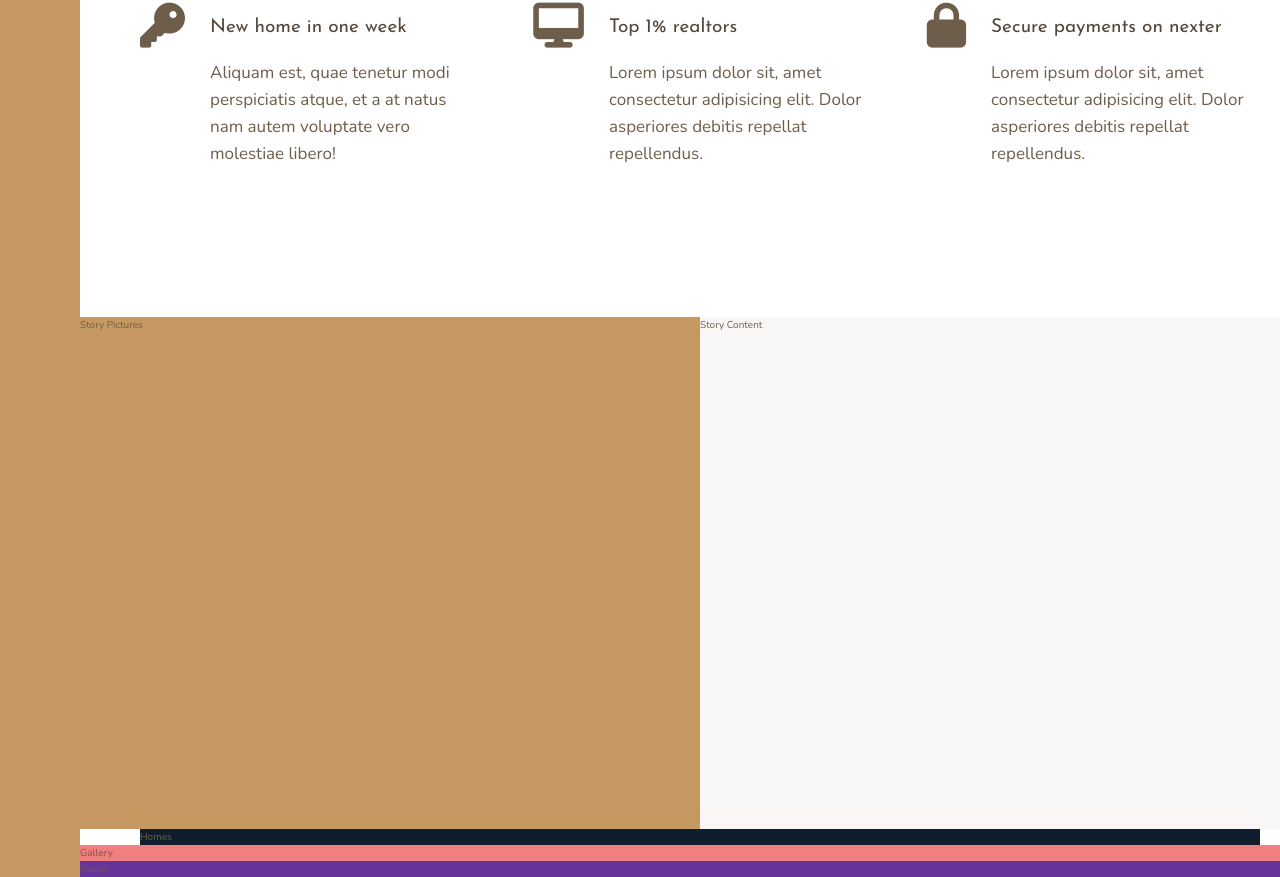
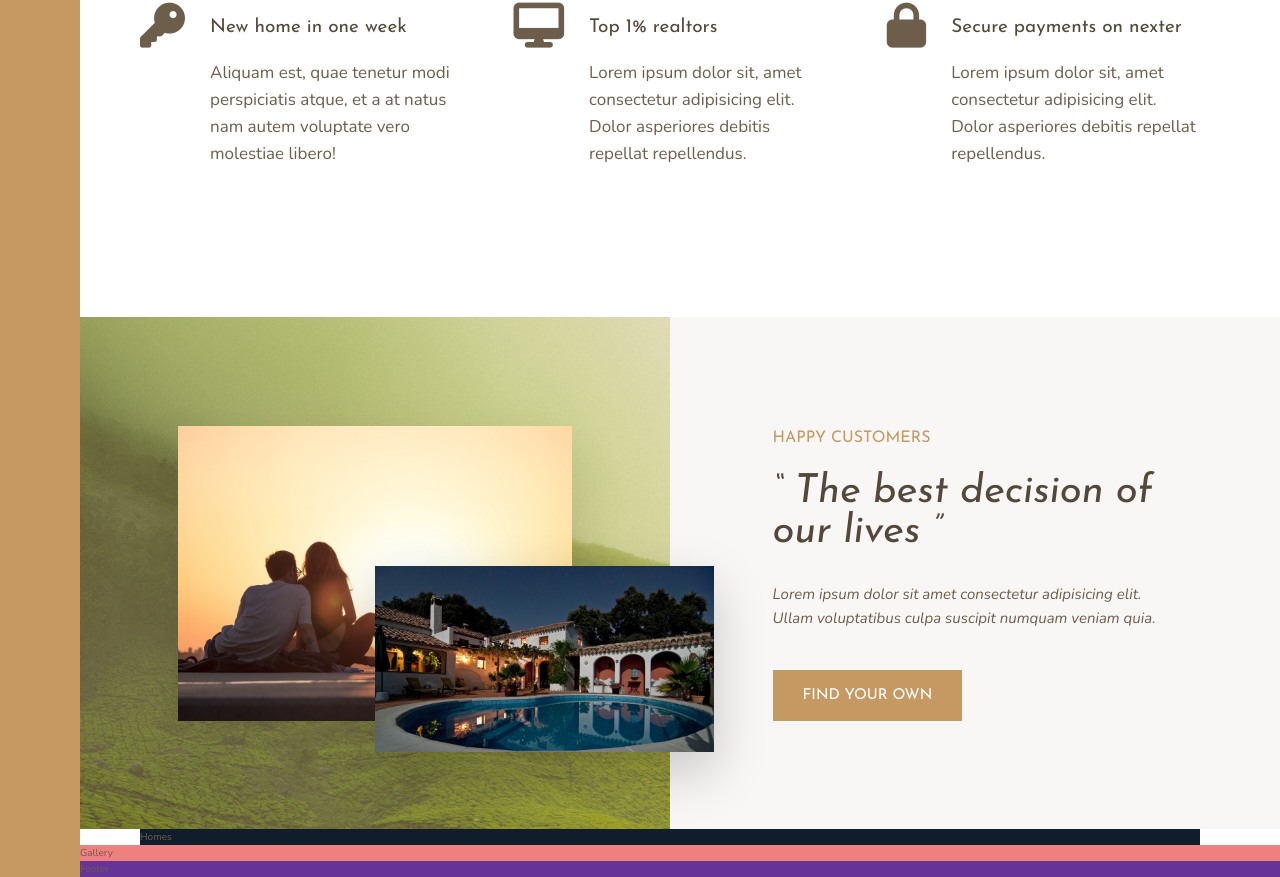
Before and after one commit to prasad-k-s/Nexter, a website: page index.html in a window 1280 px wide. Shown: the part 1018-1895 px from the top of the page. Drawn offline with nearby package versions, Linux system fonts and the light colour scheme.

Commit message:
build story section

```diff
--- a/index.html
+++ b/index.html
@@ -76,8 +76,25 @@
         </p>
       </div>
     </div>
-    <div class="story__pictures">Story Pictures</div>
-    <div class="story__content">Story Content</div>
+    <div class="story__pictures">
+      <img
+        src="img/story-1.jpeg"
+        alt="Couple with a new house"
+        class="story__img--1"
+      />
+      <img src="img/story-2.jpeg" alt="New house" class="story__img--2" />
+    </div>
+    <div class="story__content">
+      <h3 class="heading-3 mb-sm">Happy Customers</h3>
+      <h2 class="heading-2 heading-2--dark mb-md">
+        &ldquo; The best decision of our lives &rdquo;
+      </h2>
+      <p class="story__text">
+        Lorem ipsum dolor sit amet consectetur adipisicing elit. Ullam
+        voluptatibus culpa suscipit numquam veniam quia.
+      </p>
+      <button class="btn">Find your own</button>
+    </div>
     <div class="homes">Homes</div>
     <div class="gallery">Gallery</div>
     <footer class="footer">Footer</footer>
--- a/sass/_base.scss
+++ b/sass/_base.scss
@@ -9,6 +9,9 @@ $color-grey-light-2: #aaa;
 
 $color-grey-dark-1: #54483a;
 $color-grey-dark-2: #6d5d4b;
+
+$color-white: #fff;
+$color-black: #000;
 
 // FONT VARIABLES
 $font-primary: "Nunito", sans-serif;
--- a/sass/_story.scss
+++ b/sass/_story.scss
@@ -2,11 +2,50 @@
 
 .story {
   &__pictures {
+    background-image: linear-gradient(
+        to right bottom,
+        rgba($color-primary, 0.3),
+        rgba($color-primary, 0.3)
+      ),
+      url(../img/back.jpg);
     background-color: $color-primary;
     grid-column: full-start / col-end 4;
+
+    display: grid;
+    grid-template-rows: repeat(6, 1fr);
+    grid-template-columns: repeat(6, 1fr);
+
+    align-items: center;
+  }
+
+  &__img--1 {
+    width: 100%;
+    grid-row: 2/6;
+    grid-column: 2/6;
+    box-shadow: 0 2rem 5rem rgba($color-black, 0.1);
+  }
+  &__img--2 {
+    width: 115%;
+    grid-row: 4/6;
+    grid-column: 4/7;
+    z-index: 10;
+    box-shadow: 0 2rem 5rem rgba($color-black, 0.2);
   }
   &__content {
     background-color: $color-grey-light-1;
     grid-column: col-start 5 / full-end;
+
+    padding: 6rem 8vw;
+
+    display: flex;
+    flex-direction: column;
+    justify-content: center;
+    align-items: start;
+  }
+
+  &__text {
+    font-size: 1.5rem;
+    font-style: italic;
+    margin-bottom: 4rem;
   }
 }
--- a/sass/_typography.scss
+++ b/sass/_typography.scss
@@ -10,9 +10,23 @@
 }
 .heading-2 {
   @extend %heading;
+  font-size: 4rem;
+  font-style: italic;
+  line-height: 1;
+
+  &--light {
+    color: $color-grey-light-1;
+  }
+  &--dark {
+    color: $color-grey-dark-1;
+  }
 }
 .heading-3 {
   @extend %heading;
+
+  font-size: 1.6rem;
+  color: $color-primary;
+  text-transform: uppercase;
 }
 .heading-4 {
   @extend %heading;
@@ -25,3 +39,20 @@
     color: $color-grey-dark-1;
   }
 }
+
+.btn {
+  background-color: $color-primary;
+  color: $color-white;
+  border: none;
+  border-radius: 0;
+  font-family: $font-display;
+  font-size: 1.5rem;
+  text-transform: uppercase;
+  padding: 1.8rem 3rem;
+  cursor: pointer;
+  transition: all 0.3s;
+
+  &:hover {
+    background-color: $color-primary-dark;
+  }
+}
--- a/sass/main.scss
+++ b/sass/main.scss
@@ -9,3 +9,4 @@
 @use "homes" as *;
 @use "gallery" as *;
 @use "footer" as *;
+@use "utilities" as *;
--- /dev/null
+++ b/sass/utilities.scss
@@ -0,0 +1,12 @@
+.mb-sm {
+  margin-bottom: 2rem;
+}
+.mb-md {
+  margin-bottom: 3rem;
+}
+.mb-lg {
+  margin-bottom: 4rem;
+}
+.mb-hg {
+  margin-bottom: 8rem;
+}
```
Also changed, not shown: css/style.css, 1 other file.
